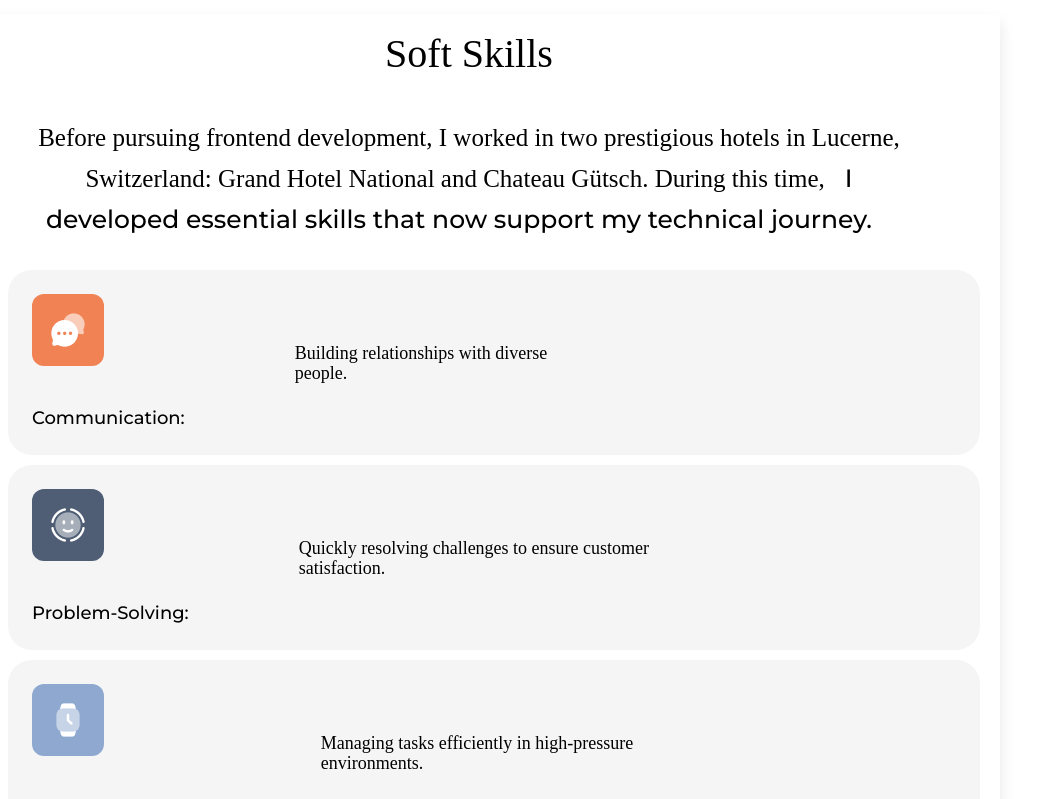
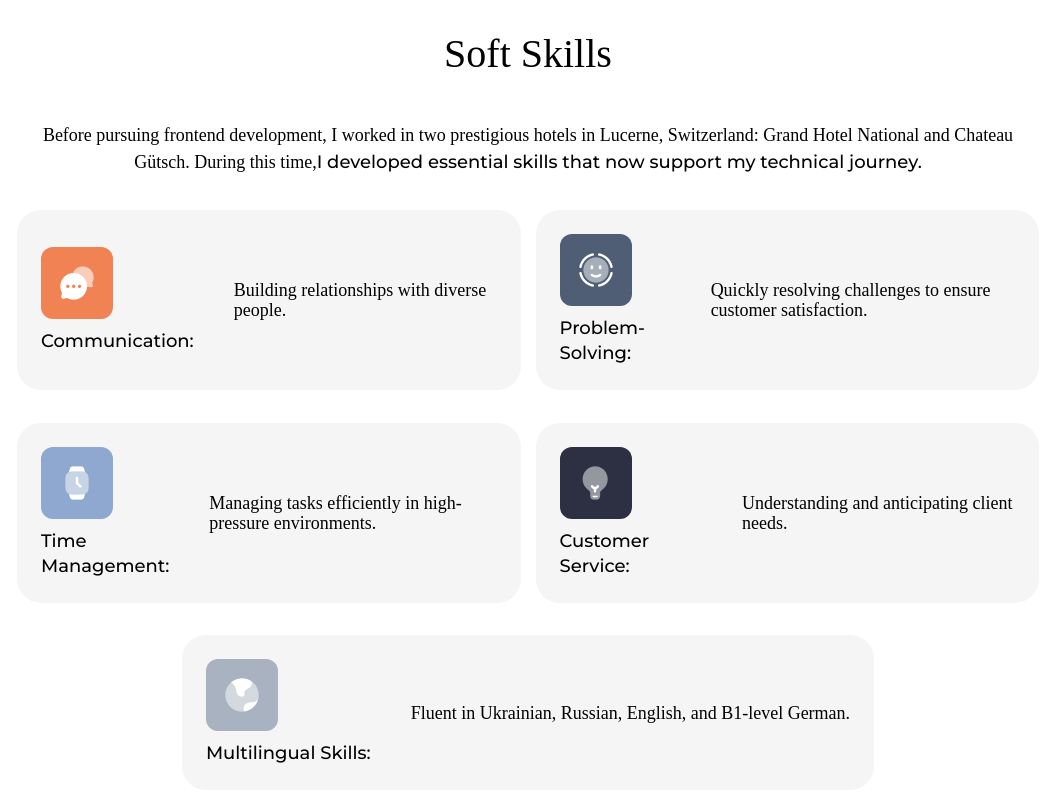
Before and after one commit to SeverinDenys/react-portfolio, a React (Vite) app: page / in a window 1280 px wide. Shown: the part 1300-2099 px from the top of the page, without its empty margins (112-1156 px from the left). Built offline with nearby package versions, Linux system fonts and the light colour scheme; a web font is replaced by a local one.

Commit message:
responsive design tablet laptop softSkills section

```diff
--- a/src/components/SoftSkills/softSkills.scss
+++ b/src/components/SoftSkills/softSkills.scss
@@ -1,14 +1,14 @@
 .soft-skills {
   padding: 1.5rem;
   border-radius: 0.5rem;
-  box-shadow: 0 8px 15px rgba(0, 0, 0, 0.1);
-
   color: $color-text;
   text-align: center;
 
   @media (min-width: 768px) {
     max-width: 90%;
     padding: 2rem;
+    margin: 0 auto;
+    text-align: left;
   }
 
   @media (min-width: 1024px) {
@@ -25,12 +25,17 @@
 
     @media (min-width: 768px) {
       font-size: 4rem;
+      margin-bottom: 4.8rem;
     }
   }
 
   & p {
     font-weight: 300;
     margin-bottom: 2.4rem;
+
+    @media (min-width: 768px) {
+      text-align: center;
+    }
   }
 
   & p,
@@ -44,15 +49,8 @@
     }
 
     @media (min-width: 768px) {
-      margin: 0 auto;
-      font-size: 2.5rem;
+      font-size: 1.8rem;
       line-height: 2.7rem;
-    }
-
-    @media (min-width: 1024px) {
-      max-width: 90%;
-      padding: 2rem;
-      line-height: 4rem;
     }
   }
 
@@ -61,8 +59,21 @@
     padding: 0;
     text-align: center;
 
-    @media (min-width: 1024px) {
-      padding-left: 5rem;
+    @media (min-width: 768px) {
+      display: grid;
+      grid-template-columns: repeat(2, 1fr);
+      gap: 1.5rem;
+      text-align: left;
+
+      // Center last item when odd number
+    }
+
+    .skill:nth-child(odd):last-child {
+      @media (min-width: 768px) {
+        grid-column: span 2; // Takes up 2 columns
+        justify-self: center; // Centers the block
+      }
+    }
   }
 
   .skill {
@@ -75,6 +86,12 @@
     text-align: left;
     padding: 2.4rem;
     border-radius: 2.4rem;
+
+    @media (min-width: 425px) and (max-width: 768px) {
+      flex-direction: column;
+      align-items: center;
+      justify-content: center;
+    }
 
     @media (min-width: 768px) {
       margin-top: 3.5rem;
@@ -92,8 +109,11 @@
       display: flex;
       flex-direction: column;
       align-items: flex-start;
+      margin-right: 1rem;
 
-        margin-right: 1rem;
+      @media (min-width: 425px) and (max-width: 768px) {
+        align-items: center;
+      }
     }
 
     img {
@@ -132,6 +152,7 @@
 
       @media (min-width: 768px) {
         padding-bottom: 0;
+        margin-top: 1rem;
       }
     }
 
@@ -140,13 +161,9 @@
         font-size: 1.8rem;
         margin: 0;
         line-height: 2rem;
-          padding-left: 4rem;
-        }
-
-        @media (min-width: 1024px) {
-          padding-left: 10rem;
+        padding-left: 3rem;
+        text-align: left;
       }
     }
   }
 }
-}
```
Lines whose indentation alone changed are shown as unchanged.
